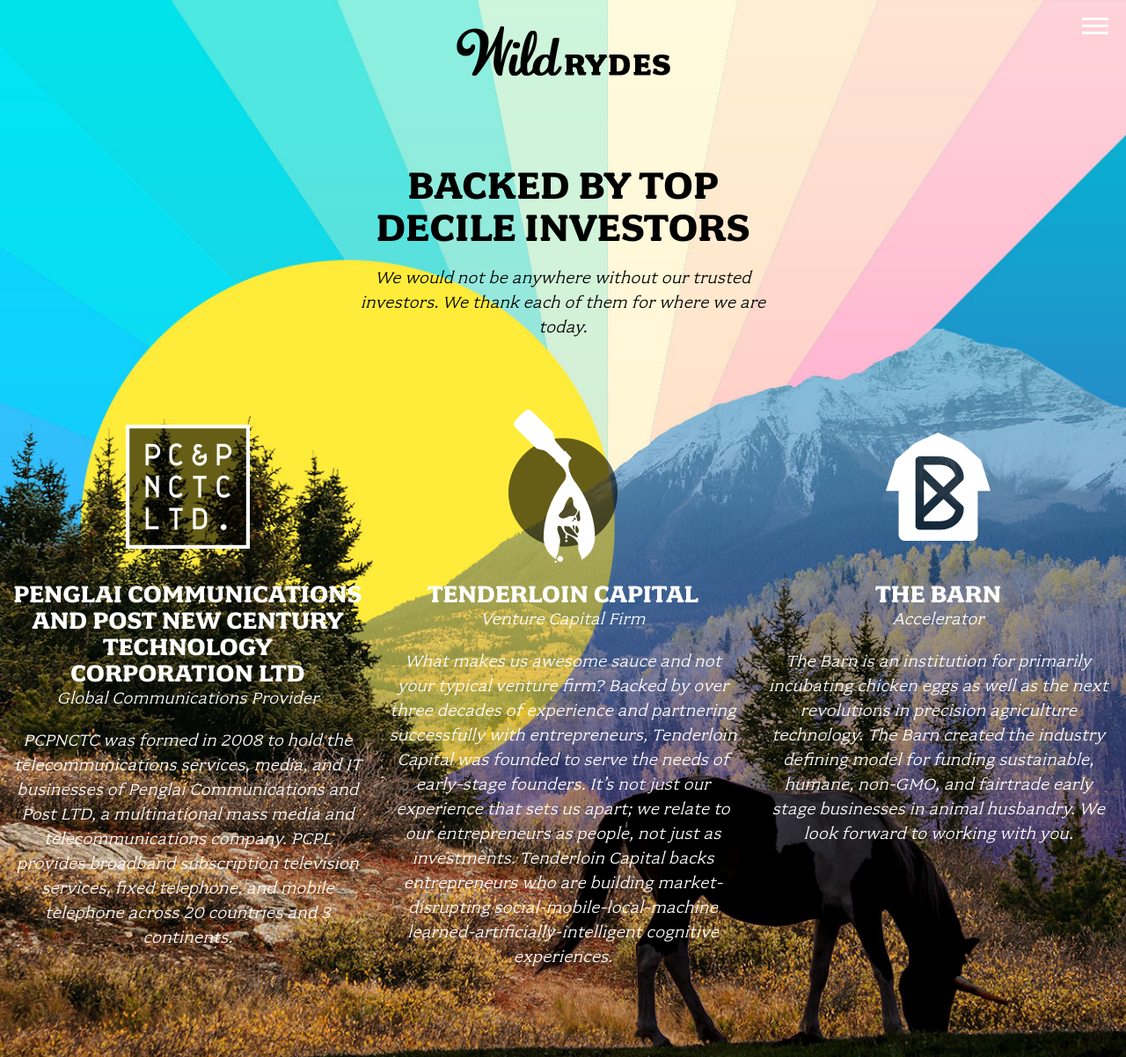
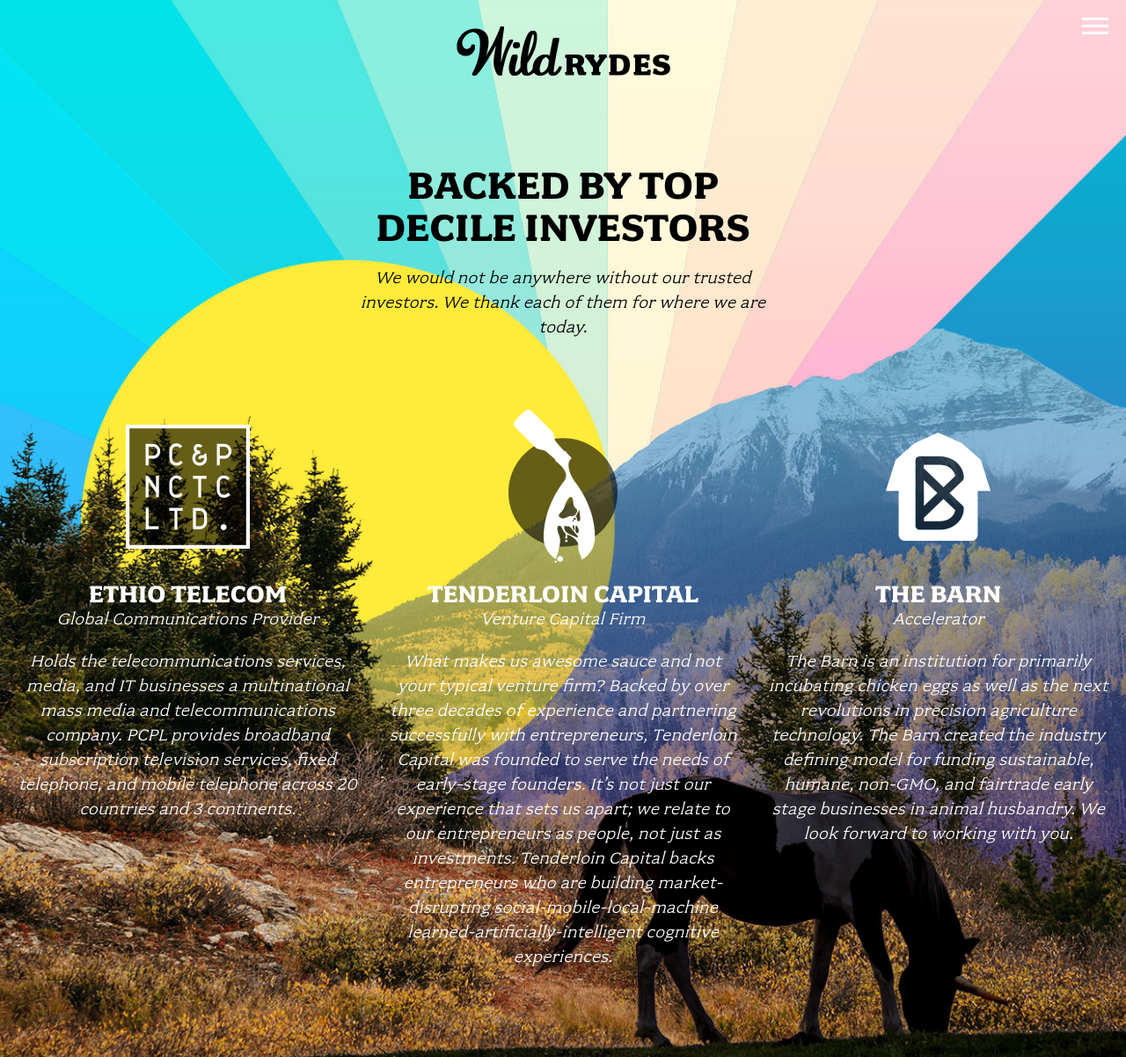
Before and after one commit to Kirubel-Fikru/wildrydes-site, a plain HTML site: page investors.html in a window 1280 px wide. Shown: the top 1202 px of the page at 88% size. Drawn offline with Linux system fonts and the light colour scheme.

Commit message:
investor

```diff
--- a/investors.html
+++ b/investors.html
@@ -40,10 +40,10 @@
       <div class="row">
         <div class="columns large-4">
           <div class="investor">
-            <h2 class="title pcp">Penglai Communications and Post New Century Technology Corporation Ltd</h2>
+            <h2 class="title pcp">Ethio Telecom</h2>
             <div class="subtitle">Global Communications Provider</div>
             <p class="content">
-              PCPNCTC was formed in 2008 to hold the telecommunications services, media, and IT businesses of Penglai Communications and Post LTD, a multinational mass media and telecommunications company. PCPL provides broadband subscription television services, fixed telephone, and mobile telephone across 20 countries and 3 continents.
+              Holds the telecommunications services, media, and IT businesses  a multinational mass media and telecommunications company. PCPL provides broadband subscription television services, fixed telephone, and mobile telephone across 20 countries and 3 continents.
             </p>
           </div>
         </div>
```
Also changed, not shown: index.html (+1 -1 lines).
